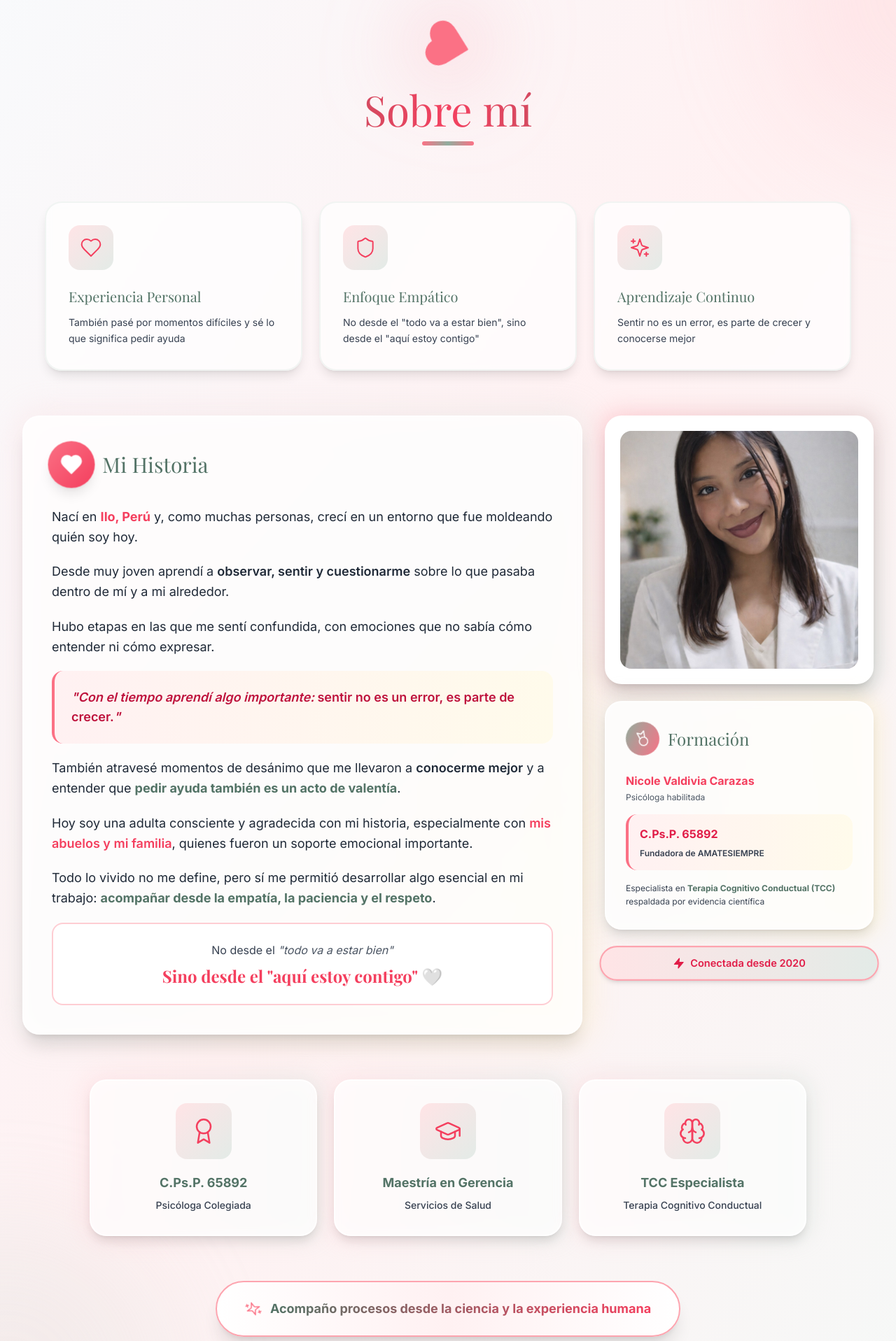
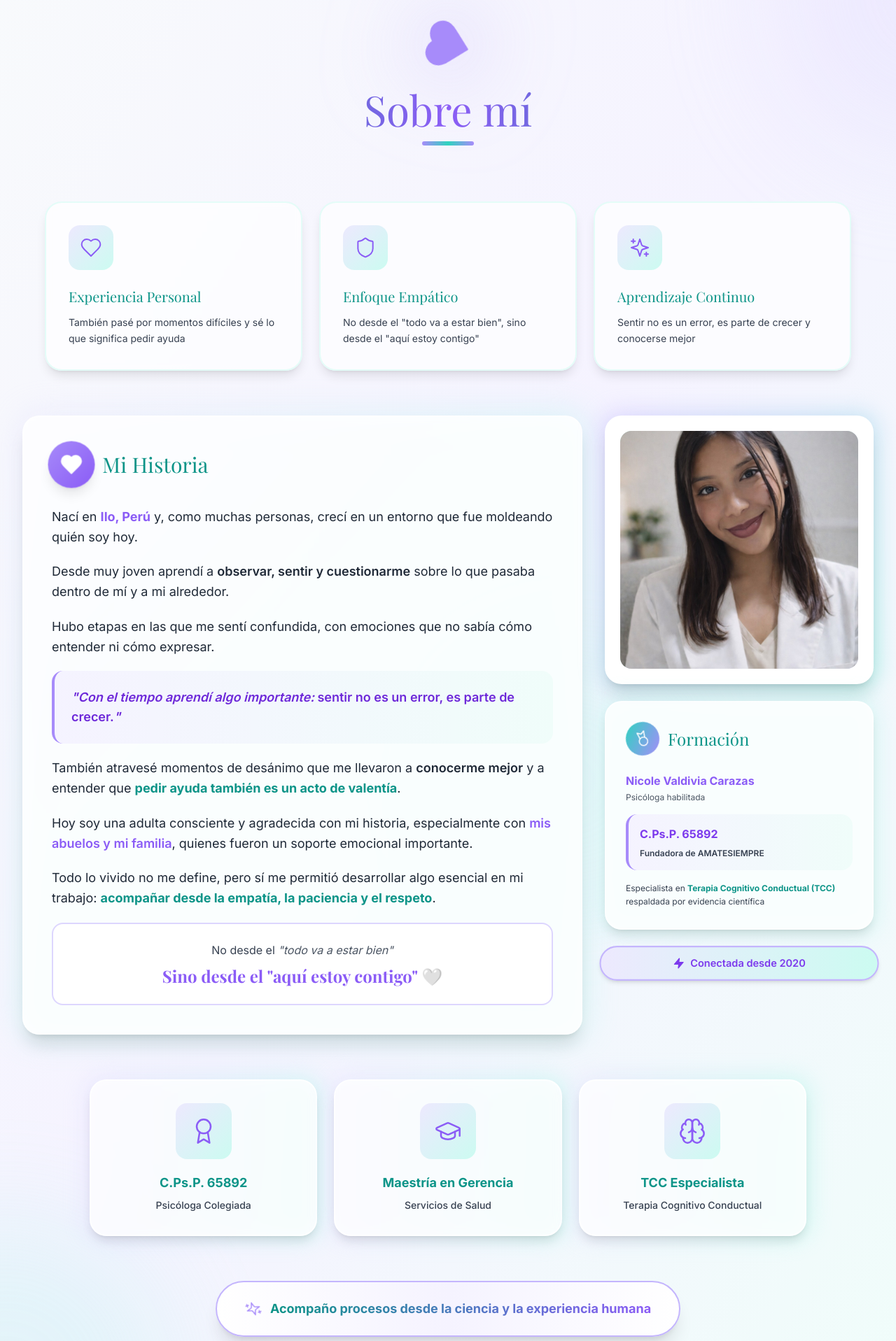
Before and after one commit to JoeWenfro/amatesiempre, a Next.js app: page / in a window 1280 px wide. Shown: the part 880-2797 px from the top of the page at 70% size. Built offline with nearby package versions, Linux system fonts and the light colour scheme.

Commit message:
🎨 Aplicar paleta Opción 2 (teal/lavender) y mejorar UI responsive

```diff
--- a/app/globals.css
+++ b/app/globals.css
@@ -3,6 +3,12 @@
 @tailwind utilities;
 
 @layer base {
+  :root {
+    --brand-teal: #0d9488;
+    --brand-lavender: #a78bfa;
+    --brand-cream: #fef3c7;
+  }
+
   html {
     scroll-behavior: smooth;
   }
@@ -19,11 +25,11 @@
     background: rgba(255, 255, 255, 0.7);
     backdrop-filter: blur(20px) saturate(180%);
     -webkit-backdrop-filter: blur(20px) saturate(180%);
-    border: 1px solid rgba(143, 174, 158, 0.1);
+    border: 1px solid rgba(13, 148, 136, 0.12);
     box-shadow:
-      0 8px 32px rgba(143, 174, 158, 0.12),
+      0 8px 32px rgba(13, 148, 136, 0.14),
       0 0 0 1px rgba(255, 255, 255, 0.5) inset,
-      0 1px 0 rgba(143, 174, 158, 0.05);
+      0 1px 0 rgba(167, 139, 250, 0.08);
   }
 
   .glass-effect {
@@ -41,11 +47,11 @@
   }
 
   .btn-primary {
-    @apply px-8 py-4 bg-sage-400 text-white rounded-full font-medium text-sm uppercase tracking-wider shadow-lg hover:bg-sage-500 hover:shadow-xl transition-all duration-300;
+    @apply px-8 py-4 bg-sage-600 text-white rounded-full font-medium text-sm uppercase tracking-wider shadow-lg hover:bg-sage-700 hover:shadow-xl transition-all duration-300;
   }
 
   .btn-secondary {
-    @apply px-8 py-4 bg-white text-sage-500 border-2 border-sage-400 rounded-full font-medium text-sm uppercase tracking-wider hover:bg-sage-50 transition-all duration-300;
+    @apply px-8 py-4 bg-white text-lavender-600 border-2 border-lavender-300 rounded-full font-medium text-sm uppercase tracking-wider hover:bg-lavender-50 transition-all duration-300;
   }
 
   .card-modern {
--- a/components/About.jsx
+++ b/components/About.jsx
@@ -65,7 +65,7 @@ export default function About() {
   ]
 
   return (
-    <section id="sobre-mi" className="section-padding bg-gradient-to-br from-slate-50 via-rose-50 to-sage-50 relative overflow-hidden">
+    <section id="sobre-mi" className="section-padding bg-gradient-to-br from-slate-50 via-lavender-50 to-sage-50 relative overflow-hidden">
       {/* Decorative animated background */}
       <div className="absolute inset-0 overflow-hidden pointer-events-none">
         <motion.div
@@ -76,7 +76,7 @@ export default function About() {
             y: [0, 30, 0]
           }}
           transition={{ duration: 25, repeat: Infinity }}
-          className="absolute -top-40 -right-40 w-80 h-96 bg-rose-200 rounded-full blur-3xl"
+          className="absolute -top-40 -right-40 w-80 h-96 bg-lavender-200 rounded-full blur-3xl"
         />
         <motion.div
           animate={{
@@ -94,7 +94,7 @@ export default function About() {
             opacity: [0.08, 0.2, 0.08]
           }}
           transition={{ duration: 28, repeat: Infinity, delay: 1 }}
-          className="absolute top-1/2 right-1/4 w-72 h-72 bg-amber-100 rounded-full blur-3xl"
+          className="absolute top-1/2 right-1/4 w-72 h-72 bg-sage-100 rounded-full blur-3xl"
         />
       </div>
 
@@ -113,20 +113,20 @@ export default function About() {
               className="inline-block mb-6"
             >
               <div className="relative">
-                <Heart className="w-16 h-16 text-rose-400 mx-auto" strokeWidth={1} fill="currentColor" />
+                <Heart className="w-16 h-16 text-lavender-400 mx-auto" strokeWidth={1} fill="currentColor" />
                 <motion.div
                   animate={{ scale: [1, 1.3, 1] }}
                   transition={{ duration: 2, repeat: Infinity }}
-                  className="absolute inset-0 bg-rose-400 rounded-full blur-2xl opacity-30 -z-10"
+                  className="absolute inset-0 bg-lavender-400 rounded-full blur-2xl opacity-30 -z-10"
                 />
               </div>
             </motion.div>
-            <motion.h2 className="text-5xl md:text-6xl font-serif text-sage-600 mb-4 bg-gradient-to-r from-sage-600 via-rose-500 to-sage-600 bg-clip-text text-transparent">
+            <motion.h2 className="text-5xl md:text-6xl font-serif text-sage-600 mb-4 bg-gradient-to-r from-sage-600 via-lavender-500 to-sage-600 bg-clip-text text-transparent">
               Sobre mí
             </motion.h2>
             <motion.div
               layoutId="underline"
-              className="w-24 h-1.5 bg-gradient-to-r from-rose-400 via-sage-400 to-rose-400 mx-auto rounded-full"
+              className="w-24 h-1.5 bg-gradient-to-r from-lavender-400 via-sage-400 to-lavender-400 mx-auto rounded-full"
               animate={{ width: [60, 96, 60] }}
               transition={{ duration: 4, repeat: Infinity }}
             />
@@ -141,18 +141,18 @@ export default function About() {
                 whileHover={{ scale: 1.08, y: -15 }}
                 className="group"
               >
-                <div className="relative bg-white/70 backdrop-blur-sm rounded-3xl p-8 border-2 border-sage-100/50 hover:border-rose-300 transition-all duration-300 cursor-pointer shadow-lg hover:shadow-2xl h-full overflow-hidden">
+                <div className="relative bg-white/70 backdrop-blur-sm rounded-3xl p-8 border-2 border-sage-100/50 hover:border-lavender-300 transition-all duration-300 cursor-pointer shadow-lg hover:shadow-2xl h-full overflow-hidden">
                   {/* Gradient background on hover */}
                   <motion.div
-                    className="absolute inset-0 bg-gradient-to-br from-rose-50 to-sage-50 opacity-0 group-hover:opacity-100 transition-opacity duration-300"
+                    className="absolute inset-0 bg-gradient-to-br from-lavender-50 to-sage-50 opacity-0 group-hover:opacity-100 transition-opacity duration-300"
                     initial={{ opacity: 0 }}
                   />
                   <motion.div
                     whileHover={{ rotate: 360, scale: 1.3 }}
                     transition={{ duration: 0.8 }}
-                    className="w-16 h-16 bg-gradient-to-br from-rose-100 to-sage-100 rounded-2xl flex items-center justify-center mb-6 group-hover:from-rose-200 group-hover:to-sage-200 transition-all relative z-10"
+                    className="w-16 h-16 bg-gradient-to-br from-lavender-100 to-sage-100 rounded-2xl flex items-center justify-center mb-6 group-hover:from-lavender-200 group-hover:to-sage-200 transition-all relative z-10"
                   >
-                    <item.icon className="w-8 h-8 text-rose-500" strokeWidth={1.5} />
+                    <item.icon className="w-8 h-8 text-lavender-500" strokeWidth={1.5} />
                   </motion.div>
                   <h3 className="text-xl font-serif text-sage-600 mb-3 relative z-10">
                     {item.title}
@@ -173,13 +173,13 @@ export default function About() {
                 whileHover={{ scale: 1.02, y: -8 }}
                 className="md:col-span-2 relative"
               >
-                <div className="absolute -inset-1 bg-gradient-to-br from-rose-200 via-sage-200 to-amber-200 rounded-3xl blur-xl opacity-30 group-hover:opacity-50 transition-all duration-300" />
-                <div className="relative bg-white/85 backdrop-blur-sm rounded-3xl p-10 shadow-xl border-2 border-white/50 hover:border-rose-300/50 transition-all duration-300">
+                <div className="absolute -inset-1 bg-gradient-to-br from-lavender-200 via-sage-200 to-sage-200 rounded-3xl blur-xl opacity-30 group-hover:opacity-50 transition-all duration-300" />
+                <div className="relative bg-white/85 backdrop-blur-sm rounded-3xl p-10 shadow-xl border-2 border-white/50 hover:border-lavender-300/50 transition-all duration-300">
                   <div className="flex items-center space-x-4 mb-8">
                     <motion.div
                       animate={{ scale: [1, 1.2, 1] }}
                       transition={{ duration: 2, repeat: Infinity }}
-                      className="w-14 h-14 bg-gradient-to-br from-rose-400 to-rose-500 rounded-full flex items-center justify-center shadow-lg"
+                      className="w-14 h-14 bg-gradient-to-br from-lavender-400 to-lavender-500 rounded-full flex items-center justify-center shadow-lg"
                     >
                       <Heart className="w-7 h-7 text-white" strokeWidth={1.5} fill="white" />
                     </motion.div>
@@ -188,9 +188,9 @@ export default function About() {
                     </h3>
                   </div>
 
-                  <div className="space-y-5 text-gray-800 leading-relaxed text-base prose prose-sm">
+                  <div className="space-y-5 text-gray-800 leading-relaxed text-base prose plavender-sm">
                     <motion.p variants={itemVariants} className="text-lg leading-relaxed">
-                      Nací en <span className="font-bold text-rose-500">Ilo, Perú</span> y, como muchas personas, crecí en un entorno que fue moldeando quién soy hoy.
+                      Nací en <span className="font-bold text-lavender-500">Ilo, Perú</span> y, como muchas personas, crecí en un entorno que fue moldeando quién soy hoy.
                     </motion.p>
                     <motion.p variants={itemVariants} className="text-lg leading-relaxed">
                       Desde muy joven aprendí a <span className="font-semibold">observar, sentir y cuestionarme</span> sobre lo que pasaba dentro de mí y a mi alrededor.
@@ -201,9 +201,9 @@ export default function About() {
 
                     <motion.div
                       variants={itemVariants}
-                      className="bg-gradient-to-r from-rose-50 to-amber-50 rounded-2xl p-6 border-l-4 border-rose-400 my-6"
+                      className="bg-gradient-to-r from-lavender-50 to-sage-50 rounded-2xl p-6 border-l-4 border-lavender-400 my-6"
                     >
-                      <p className="italic text-rose-700 font-semibold text-lg">
+                      <p className="italic text-lavender-700 font-semibold text-lg">
                         "Con el tiempo aprendí algo importante: <span className="not-italic">sentir no es un error, es parte de crecer.</span>"
                       </p>
                     </motion.div>
@@ -212,7 +212,7 @@ export default function About() {
                       También atravesé momentos de desánimo que me llevaron a <span className="font-semibold">conocerme mejor</span> y a entender que <span className="font-bold text-sage-600">pedir ayuda también es un acto de valentía</span>.
                     </motion.p>
                     <motion.p variants={itemVariants} className="text-lg leading-relaxed">
-                      Hoy soy una adulta consciente y agradecida con mi historia, especialmente con <span className="font-semibold text-rose-500">mis abuelos y mi familia</span>, quienes fueron un soporte emocional importante.
+                      Hoy soy una adulta consciente y agradecida con mi historia, especialmente con <span className="font-semibold text-lavender-500">mis abuelos y mi familia</span>, quienes fueron un soporte emocional importante.
                     </motion.p>
                     <motion.p variants={itemVariants} className="text-lg leading-relaxed">
                       Todo lo vivido no me define, pero sí me permitió desarrollar algo esencial en mi trabajo: <span className="font-bold text-sage-600">acompañar desde la empatía, la paciencia y el respeto</span>.
@@ -220,10 +220,10 @@ export default function About() {
 
                     <motion.div
                       variants={itemVariants}
-                      className="bg-white border-2 border-rose-200 rounded-2xl p-6 text-center my-6 hover:shadow-lg transition-all duration-300"
+                      className="bg-white border-2 border-lavender-200 rounded-2xl p-6 text-center my-6 hover:shadow-lg transition-all duration-300"
                     >
                       <p className="text-gray-700 mb-2">No desde el <span className="italic text-gray-600">"todo va a estar bien"</span></p>
-                      <p className="text-2xl font-serif text-rose-500 font-bold">
+                      <p className="text-2xl font-serif text-lavender-500 font-bold">
                         Sino desde el "aquí estoy contigo" 🤍
                       </p>
                     </motion.div>
@@ -241,12 +241,12 @@ export default function About() {
                   onClick={() => setIsModalOpen(true)}
                   className="cursor-pointer group relative"
                 >
-                  <div className="absolute -inset-1 bg-gradient-to-br from-rose-300 to-sage-300 rounded-3xl blur-lg opacity-50 group-hover:opacity-100 transition-all duration-300" />
+                  <div className="absolute -inset-1 bg-gradient-to-br from-lavender-300 to-sage-300 rounded-3xl blur-lg opacity-50 group-hover:opacity-100 transition-all duration-300" />
                   <motion.div
-                    className="relative bg-white rounded-3xl p-5 shadow-xl overflow-hidden border-2 border-white/80 hover:border-rose-400 transition-all duration-300"
+                    className="relative bg-white rounded-3xl p-5 shadow-xl overflow-hidden border-2 border-white/80 hover:border-lavender-400 transition-all duration-300"
                     whileHover={{ scale: 1.03 }}
                   >
-                    <div className="relative w-full aspect-square rounded-2xl overflow-hidden bg-gradient-to-br from-sage-100 to-rose-100">
+                    <div className="relative w-full aspect-square rounded-2xl overflow-hidden bg-gradient-to-br from-sage-100 to-lavender-100">
                       <Image
                         src="/nicole-photo.jpg"
                         alt="Nicole Valdivia Carazas - Psicóloga"
@@ -273,15 +273,15 @@ export default function About() {
                   whileHover={{ scale: 1.03, y: -8 }}
                   className="relative"
                 >
-                  <div className="absolute -inset-1 bg-gradient-to-r from-sage-200 to-amber-200 rounded-3xl blur-lg opacity-30" />
+                  <div className="absolute -inset-1 bg-gradient-to-r from-sage-200 to-sage-200 rounded-3xl blur-lg opacity-30" />
                   <motion.div
-                    className="relative bg-white/85 backdrop-blur-sm rounded-3xl p-7 shadow-lg border-2 border-white/50 hover:border-rose-300/50 transition-all duration-300"
+                    className="relative bg-white/85 backdrop-blur-sm rounded-3xl p-7 shadow-lg border-2 border-white/50 hover:border-lavender-300/50 transition-all duration-300"
                   >
                     <div className="flex items-center space-x-3 mb-6">
                       <motion.div
                         animate={{ rotate: [0, 360] }}
                         transition={{ duration: 3, repeat: Infinity }}
-                        className="w-12 h-12 bg-gradient-to-br from-rose-400 to-sage-400 rounded-full flex items-center justify-center"
+                        className="w-12 h-12 bg-gradient-to-br from-lavender-400 to-sage-400 rounded-full flex items-center justify-center"
                       >
                         <Award className="w-6 h-6 text-white" strokeWidth={1.5} />
                       </motion.div>
@@ -292,12 +292,12 @@ export default function About() {
 
                     <div className="space-y-4 text-gray-800 text-sm">
                       <motion.div variants={itemVariants}>
-                        <p className="font-bold text-rose-500 text-base">Nicole Valdivia Carazas</p>
+                        <p className="font-bold text-lavender-500 text-base">Nicole Valdivia Carazas</p>
                         <p className="text-xs text-gray-600 mt-1">Psicóloga habilitada</p>
                       </motion.div>
 
-                      <motion.div variants={itemVariants} className="bg-gradient-to-r from-rose-50 to-amber-50 rounded-2xl p-4 border-l-4 border-rose-400">
-                        <p className="font-bold text-rose-600 text-base">C.Ps.P. 65892</p>
+                      <motion.div variants={itemVariants} className="bg-gradient-to-r from-lavender-50 to-sage-50 rounded-2xl p-4 border-l-4 border-lavender-400">
+                        <p className="font-bold text-lavender-600 text-base">C.Ps.P. 65892</p>
                         <p className="text-xs text-gray-700 mt-2 font-semibold">Fundadora de AMATESIEMPRE</p>
                       </motion.div>
 
@@ -314,8 +314,8 @@ export default function About() {
                   transition={{ duration: 3, repeat: Infinity }}
                   className="relative"
                 >
-                  <div className="bg-gradient-to-r from-rose-100 to-sage-100 rounded-full px-6 py-3 border-2 border-rose-300 text-center shadow-md">
-                    <div className="flex items-center justify-center gap-2 text-rose-600 font-semibold text-sm">
+                  <div className="bg-gradient-to-r from-lavender-100 to-sage-100 rounded-full px-6 py-3 border-2 border-lavender-300 text-center shadow-md">
+                    <div className="flex items-center justify-center gap-2 text-lavender-600 font-semibold text-sm">
                       <Zap className="w-4 h-4 fill-current" />
                       Conectada desde 2020
                     </div>
@@ -335,16 +335,16 @@ export default function About() {
                   variants={itemVariants}
                   className="relative group"
                 >
-                  <div className="absolute -inset-1 bg-gradient-to-r from-rose-200 to-sage-200 rounded-3xl blur-lg opacity-40 group-hover:opacity-100 transition-all duration-300" />
+                  <div className="absolute -inset-1 bg-gradient-to-r from-lavender-200 to-sage-200 rounded-3xl blur-lg opacity-40 group-hover:opacity-100 transition-all duration-300" />
                   <motion.div
-                    className="relative bg-white/80 backdrop-blur-sm rounded-3xl p-8 shadow-lg border-2 border-white/70 text-center hover:border-rose-400 transition-all duration-300"
+                    className="relative bg-white/80 backdrop-blur-sm rounded-3xl p-8 shadow-lg border-2 border-white/70 text-center hover:border-lavender-400 transition-all duration-300"
                   >
                     <motion.div
                       whileHover={{ scale: 1.3, rotate: 360 }}
                       transition={{ duration: 0.8 }}
-                      className="w-20 h-20 mx-auto mb-5 bg-gradient-to-br from-rose-100 to-sage-100 rounded-2xl flex items-center justify-center"
+                      className="w-20 h-20 mx-auto mb-5 bg-gradient-to-br from-lavender-100 to-sage-100 rounded-2xl flex items-center justify-center"
                     >
-                      <cred.icon className="w-10 h-10 text-rose-500" strokeWidth={1.5} />
+                      <cred.icon className="w-10 h-10 text-lavender-500" strokeWidth={1.5} />
                     </motion.div>
                     <h4 className="font-bold text-lg text-sage-600 mb-2">{cred.title}</h4>
                     <p className="text-sm text-gray-700 font-medium">{cred.subtitle}</p>
@@ -361,15 +361,15 @@ export default function About() {
           >
             <motion.div
               whileHover={{ scale: 1.08, y: -5 }}
-              className="inline-flex items-center space-x-3 bg-white/70 backdrop-blur-sm px-10 py-6 rounded-full border-2 border-rose-300 shadow-xl hover:shadow-2xl hover:border-rose-500 transition-all duration-300 bg-gradient-to-r from-white via-rose-50 to-white"
+              className="inline-flex items-center space-x-3 bg-white/70 backdrop-blur-sm px-10 py-6 rounded-full border-2 border-lavender-300 shadow-xl hover:shadow-2xl hover:border-lavender-500 transition-all duration-300 bg-gradient-to-r from-white via-lavender-50 to-white"
             >
               <motion.div
                 animate={{ rotate: [0, 360] }}
                 transition={{ duration: 3, repeat: Infinity }}
               >
-                <Sparkles className="w-6 h-6 text-rose-400" strokeWidth={1.5} />
+                <Sparkles className="w-6 h-6 text-lavender-400" strokeWidth={1.5} />
               </motion.div>
-              <p className="text-gray-800 font-bold text-lg bg-gradient-to-r from-sage-600 to-rose-500 bg-clip-text text-transparent">
+              <p className="text-gray-800 font-bold text-lg bg-gradient-to-r from-sage-600 to-lavender-500 bg-clip-text text-transparent">
                 Acompaño procesos desde la ciencia y la experiencia humana
               </p>
             </motion.div>
@@ -400,9 +400,9 @@ export default function About() {
                 whileHover={{ scale: 1.1, rotate: 90 }}
                 whileTap={{ scale: 0.9 }}
                 onClick={() => setIsModalOpen(false)}
-                className="absolute -top-4 -right-4 w-12 h-12 bg-white rounded-full flex items-center justify-center shadow-xl hover:bg-rose-100 transition-colors z-60 border-2 border-rose-300"
+                className="absolute -top-4 -right-4 w-12 h-12 bg-white rounded-full flex items-center justify-center shadow-xl hover:bg-lavender-100 transition-colors z-60 border-2 border-lavender-300"
               >
-                <X className="w-6 h-6 text-rose-500" strokeWidth={3} />
+                <X className="w-6 h-6 text-lavender-500" strokeWidth={3} />
               </motion.button>
 
               {/* Photo Container */}
--- a/tailwind.config.js
+++ b/tailwind.config.js
@@ -9,18 +9,30 @@ module.exports = {
     extend: {
       colors: {
         sage: {
-          50: '#f6f8f7',
-          100: '#e3ebe7',
-          200: '#c7d7cf',
-          300: '#a3bcb0',
-          400: '#8FAE9E',
-          500: '#6a9080',
-          600: '#537366',
-          700: '#445e53',
-          800: '#384d44',
-          900: '#2f4038',
+          50: '#f0fdfa',
+          100: '#ccfbf1',
+          200: '#99f6e4',
+          300: '#5eead4',
+          400: '#2dd4bf',
+          500: '#14b8a6',
+          600: '#0d9488',
+          700: '#0f766e',
+          800: '#115e59',
+          900: '#134e4a',
         },
-        cream: '#FAF8F5',
+        lavender: {
+          50: '#f5f3ff',
+          100: '#ede9fe',
+          200: '#ddd6fe',
+          300: '#c4b5fd',
+          400: '#a78bfa',
+          500: '#8b5cf6',
+          600: '#7c3aed',
+          700: '#6d28d9',
+          800: '#5b21b6',
+          900: '#4c1d95',
+        },
+        cream: '#fef3c7',
       },
       fontFamily: {
         serif: ['var(--font-serif)', 'Georgia', 'serif'],
```
Also changed, not shown: components/Footer.jsx (+5 -5 lines).
